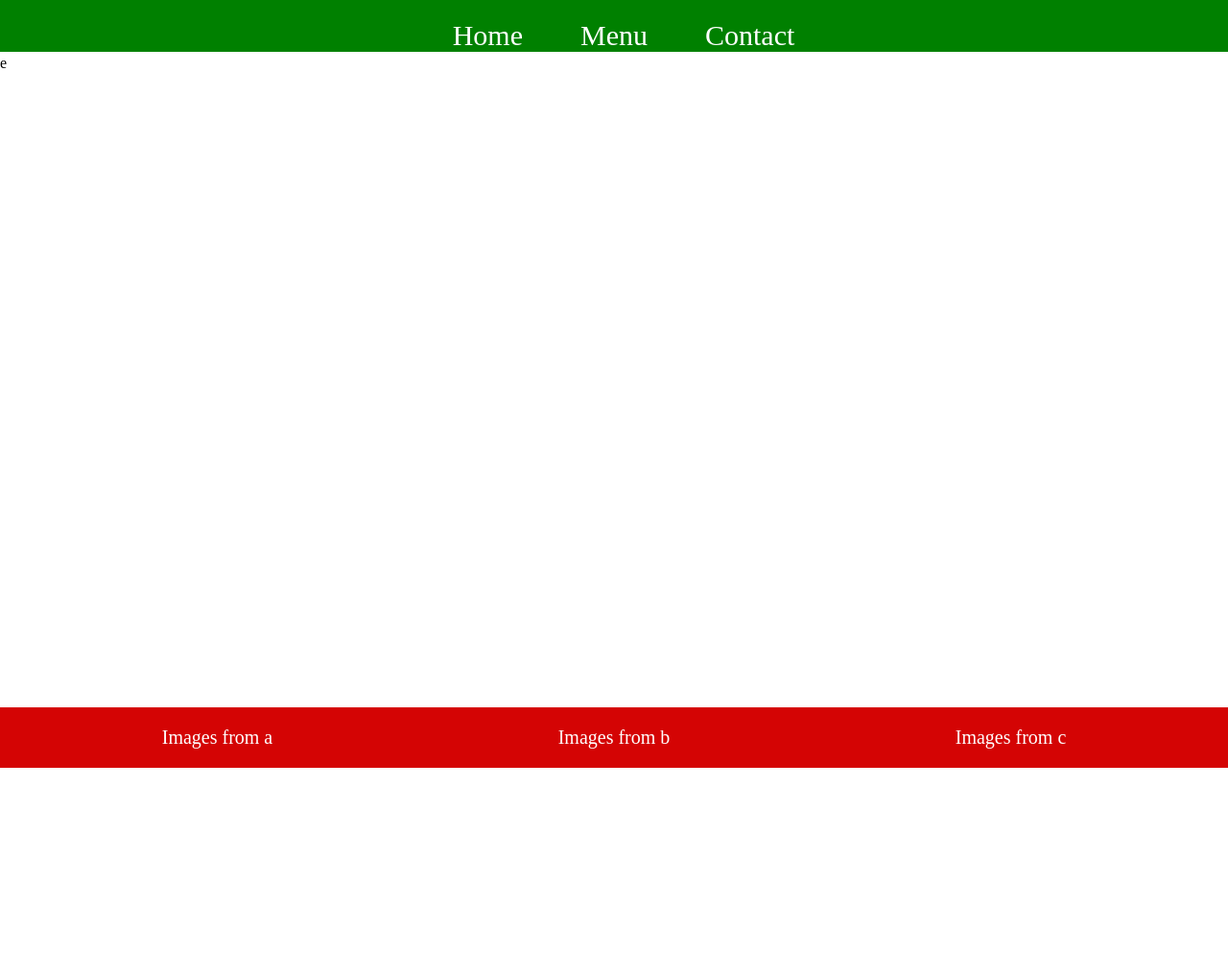
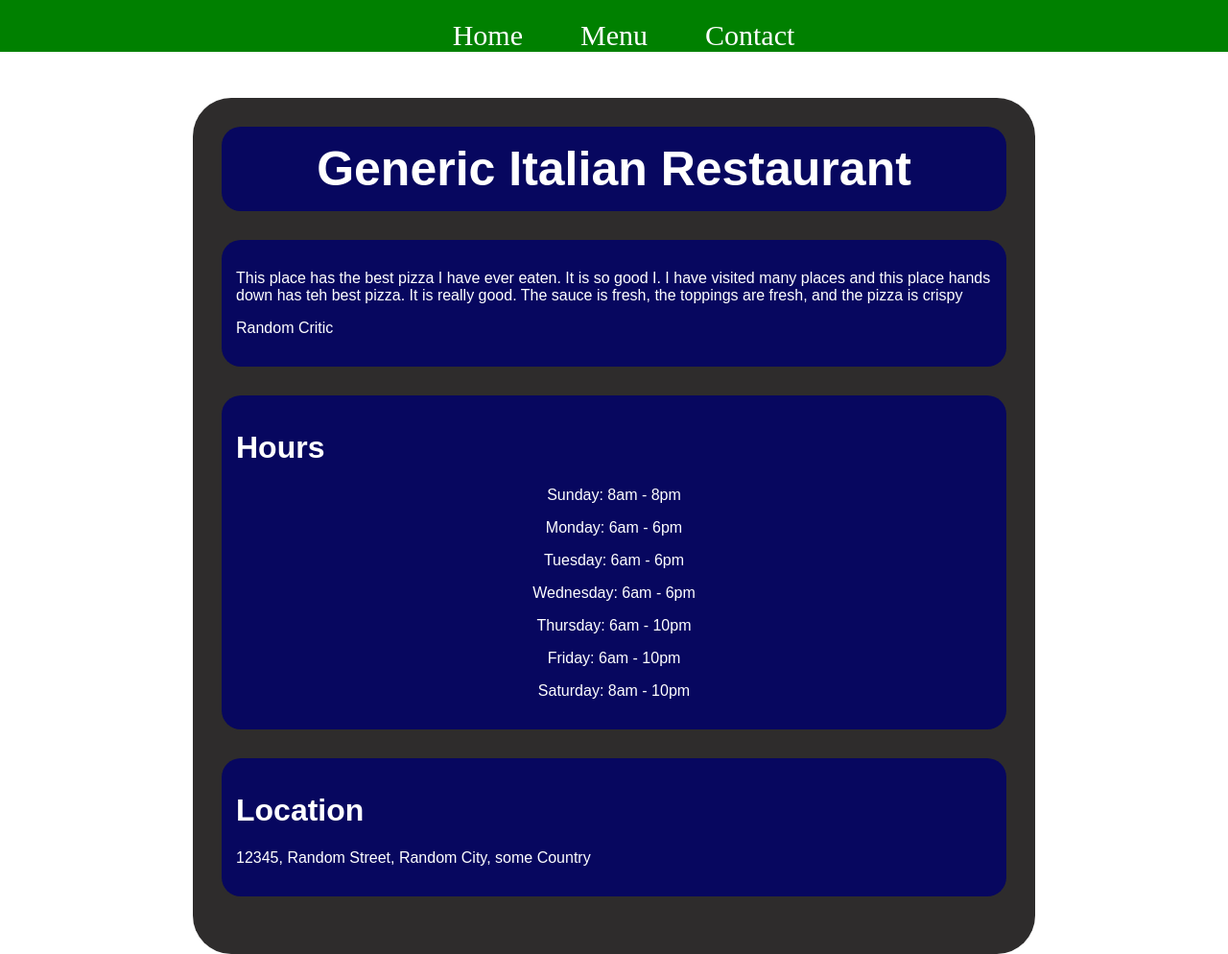
Before and after one commit to Matt602/Restaurant-Page, a website built with webpack: page dist/index.html in a window 1280 px wide. Shown: the top 994 px of the page at 96% size. Before the commit the page ends 800 px from the top, so only its background shows below. Built offline with nearby package versions, Linux system fonts and the light colour scheme.

Commit message:
Implemented the home module that populates the webpage with the home tab content and the style.

```diff
--- a/src/home.js
+++ b/src/home.js
@@ -1,9 +1,69 @@
 export default function home()
 {
-    const element = document.querySelector('#content');
+    const content = document.querySelector('#content');
 
-    const div = document.createElement('div');
-    div.textContent = 'e';
+    const div_main_content = document.createElement('div');
+    div_main_content.setAttribute('id', 'main-content');
 
-    element.appendChild(div);
+    const div_header = document.createElement('div');
+    div_header.classList.add('header-main-content');
+    div_header.classList.add('main-content-info');
+    div_header.textContent = 'Generic Italian Restaurant';
+
+    div_main_content.appendChild(div_header);
+
+    const div_review = document.createElement('div');
+    div_review.classList.add('review-main-content');
+    div_review.classList.add('main-content-info');
+
+    const p_review = document.createElement('p');
+    p_review.textContent = "This place has the best pizza I have ever eaten. It is so good I. I have visited many places and this place hands down has teh best pizza. It is really good. The sauce is fresh, the toppings are fresh, and the pizza is crispy";
+    const p_critic = document.createElement('p');
+    p_critic.classList.add('critic');
+    p_critic.textContent = 'Random Critic';
+
+    div_review.appendChild(p_review);
+    div_review.appendChild(p_critic);
+
+    div_main_content.appendChild(div_review);
+
+    const div_hours = document.createElement('div');
+    div_hours.classList.add('hours-section');
+    div_hours.classList.add('main-content-info');
+    const hours_header = document.createElement('h1');
+    hours_header.textContent = 'Hours';
+
+    div_hours.appendChild(hours_header);
+    let hours = [
+        'Sunday: 8am  -  8pm',
+        'Monday: 6am  -  6pm',
+        'Tuesday: 6am  -  6pm',
+        'Wednesday: 6am  -  6pm',
+        'Thursday: 6am  -  10pm',
+        'Friday: 6am  -  10pm',
+        'Saturday: 8am  -  10pm'
+    ]
+    for(let i = 0; i < 7; i++)
+    {
+        let p_days = document.createElement('p');
+        p_days.classList.add('hours');
+        p_days.textContent = hours[i];
+        div_hours.appendChild(p_days);
+    }
+    div_main_content.appendChild(div_hours);
+
+    const div_location = document.createElement('div');
+    div_location.classList.add('location');
+    div_location.classList.add('main-content-info');
+    const location_header = document.createElement('h1');
+    location_header.textContent = 'Location';
+    const p_header = document.createElement('p');
+    p_header.textContent = '12345, Random Street, Random City, some Country';
+
+    div_location.appendChild(location_header);
+    div_location.appendChild(p_header);
+
+    div_main_content.appendChild(div_location);
+
+    content.appendChild(div_main_content);
 }
--- a/src/style.css
+++ b/src/style.css
@@ -17,6 +17,7 @@ header {
     font-size: 30px;
     flex: 1;
     max-height: 57px;
+    margin-bottom: 45px;
 }
 
 .tabs {
@@ -70,3 +71,30 @@ ul {
     align-items: center;
     font-size: 20px;
 }
+
+#main-content {
+    background-color: rgb(46, 44, 44);
+    margin: 0 auto 45px auto;
+    max-width: 818px;
+    border-radius: 40px;
+    padding: 30px;
+}
+
+.main-content-info {
+    background-color: rgb(7, 7, 95);
+    color: white;
+    border-radius: 20px;
+    padding: 15px;
+    margin-bottom: 30px;
+    font-family: Arial, Helvetica, sans-serif;
+}
+
+.hours {
+    text-align: center;
+}
+
+.header-main-content {
+    text-align: center;
+    font-size: 50px;
+    font-weight: bold;
+}
```
Also changed, not shown: dist/main.js.
